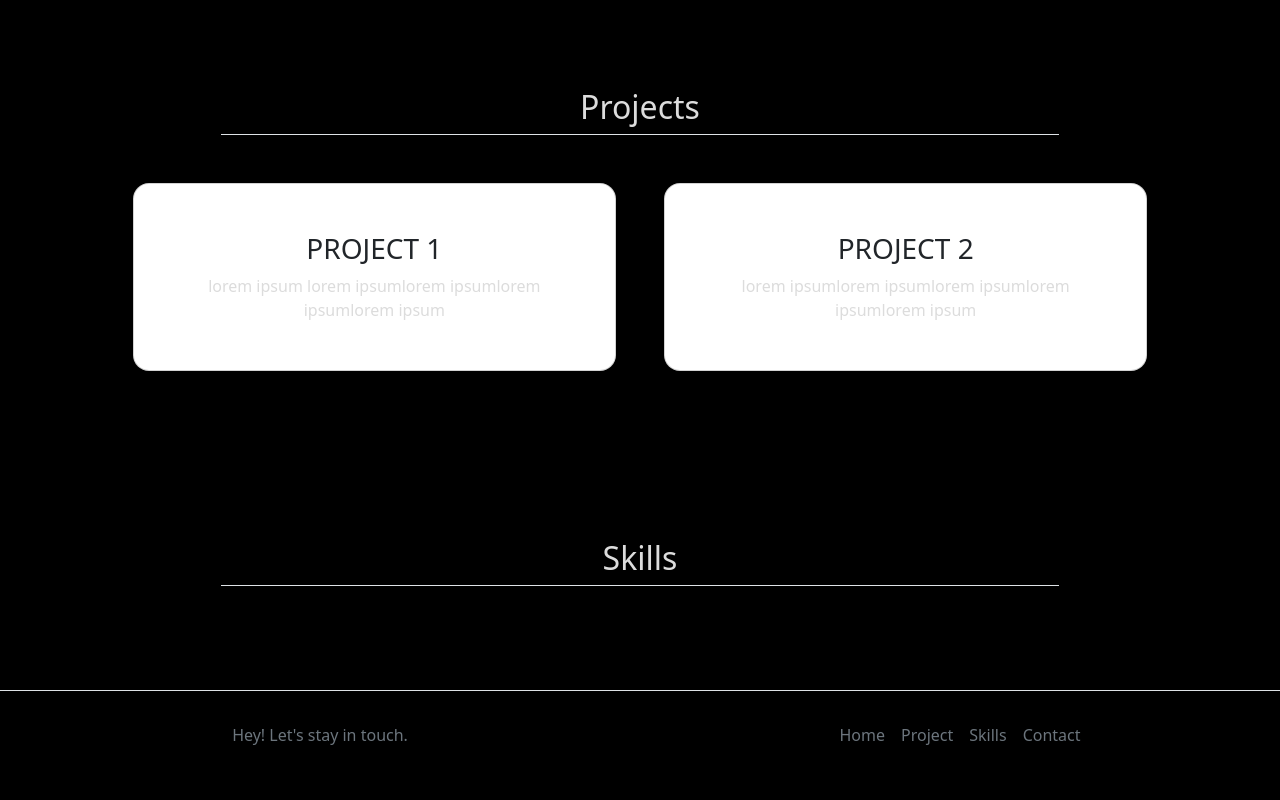
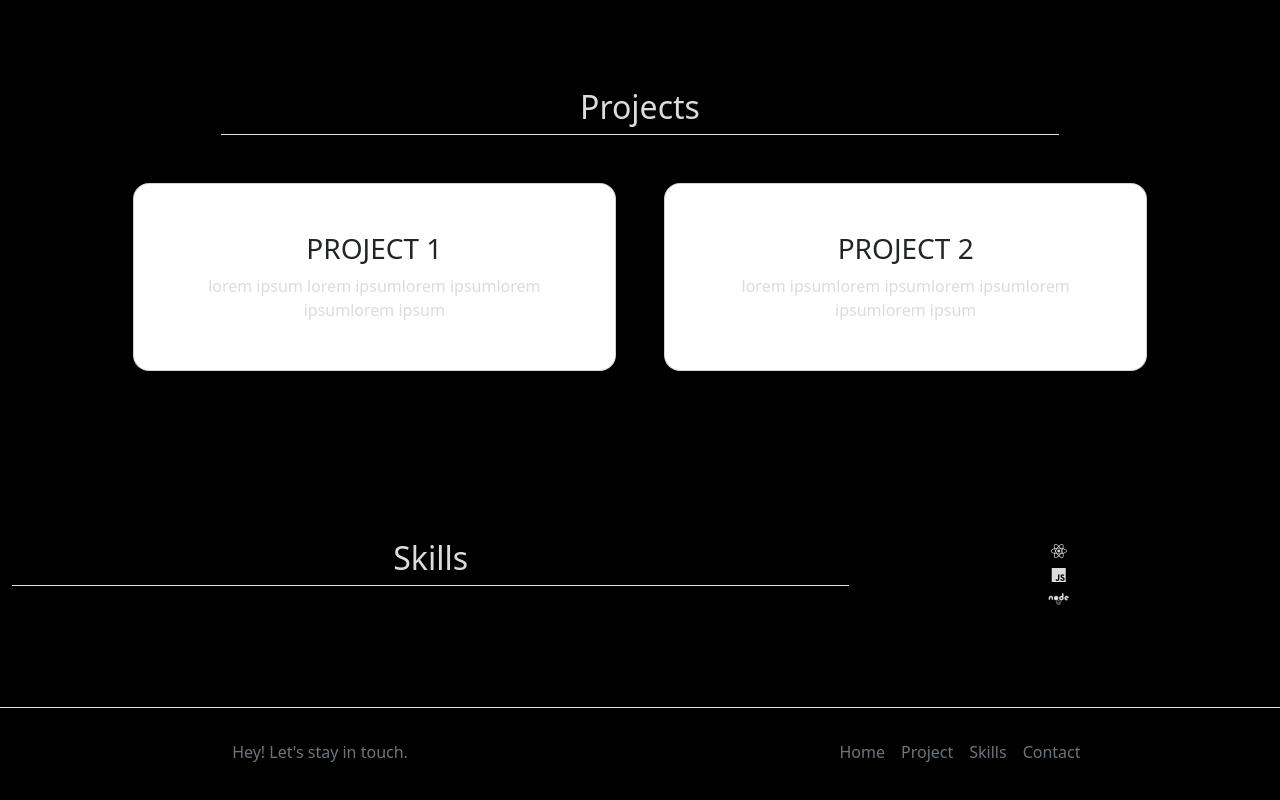
Before and after one commit to ToniBlaze/portfolio, a React (Create React App) app: page / in a window 1280 px wide. Shown: the part 760-1560 px from the top of the page. Built offline with nearby package versions, Linux system fonts and the light colour scheme.

Commit message:
add fontawesome

```diff
--- a/public/index.html
+++ b/public/index.html
@@ -11,6 +11,7 @@
     />
     <link rel="manifest" href="%PUBLIC_URL%/manifest.json" />
     <link href="https://fonts.googleapis.com/css?family=Roboto:300,400,500,700&display=swap" rel="stylesheet" />
+    <script src="https://kit.fontawesome.com/4ff9d5921a.js" crossorigin="anonymous"></script>
 
     <title>Alessio Toninello</title>
   </head>
--- a/src/components/HomePageComponents/Skills.js
+++ b/src/components/HomePageComponents/Skills.js
@@ -8,11 +8,36 @@ export default function Skills() {
         <Col xs={10} md={8}>
           <h2 className="pb-2 border-bottom"> Skills </h2>
         </Col>
-{/*
-        Fare sezione con PROGRESS BAR che dimostrano le tue skills
+
+        <Col>
+          <Col>
+            <i class="fa-brands fa-react"></i>
+          </Col>
+
+          <Col>
+            <i class="fa-brands fa-js" ></i>
+          </Col>
+
+          <Col>
+            <i class="fa-brands fa-node" ></i>
+          </Col>
+
+          <Col>
+          </Col>
+
+          <Col>
+          </Col>
+
+          <Col>
+          </Col>
+
+          <Col>
+          </Col>
+        </Col>
+
+        {/*  Fare sezione con PROGRESS BAR che dimostrano le tue skills
         Oppure fare semplicemente linguaggi e tools o framework che utilizzi */}
       </Col>
-
     </Col>
   );
 }
```
